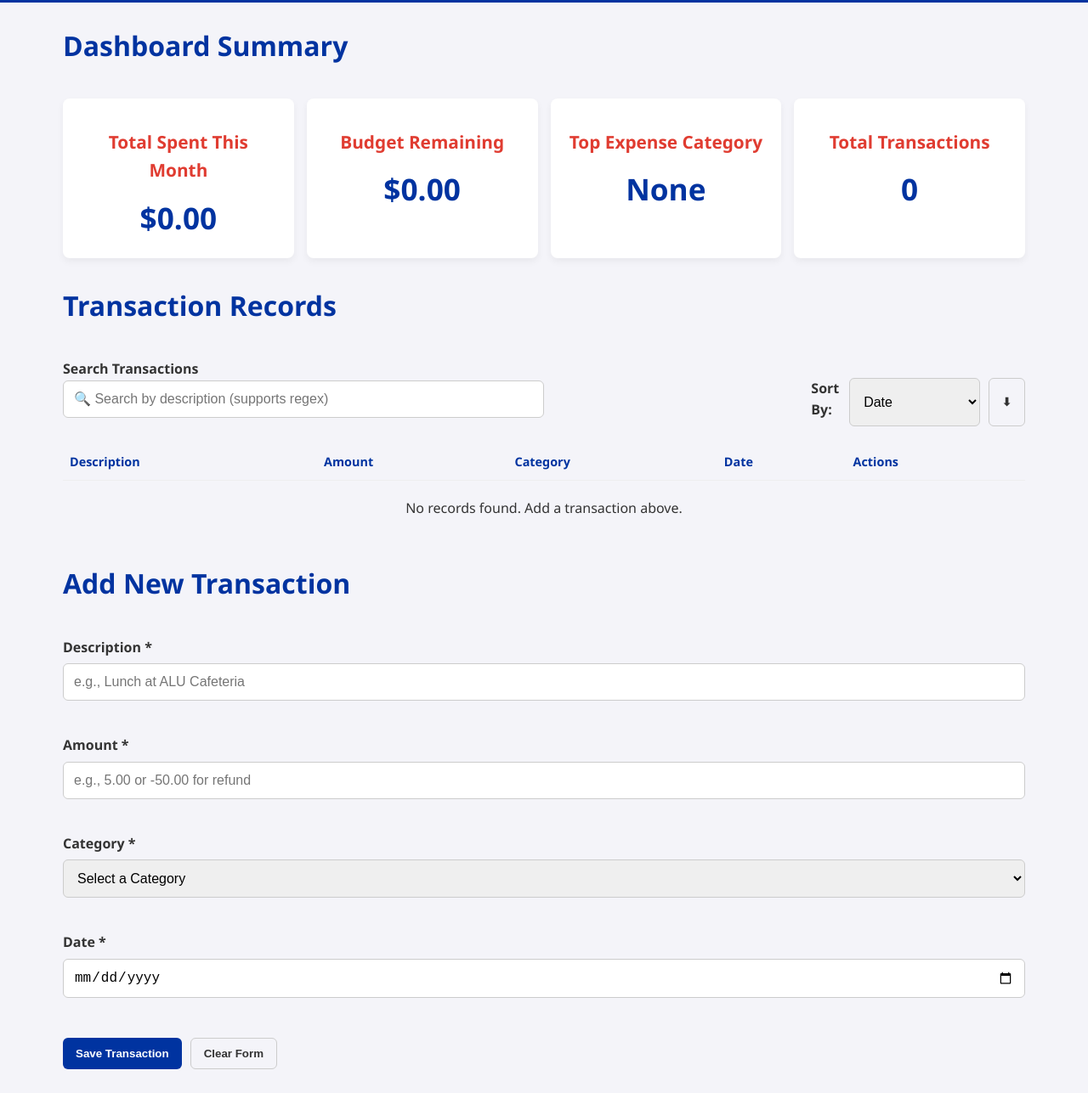
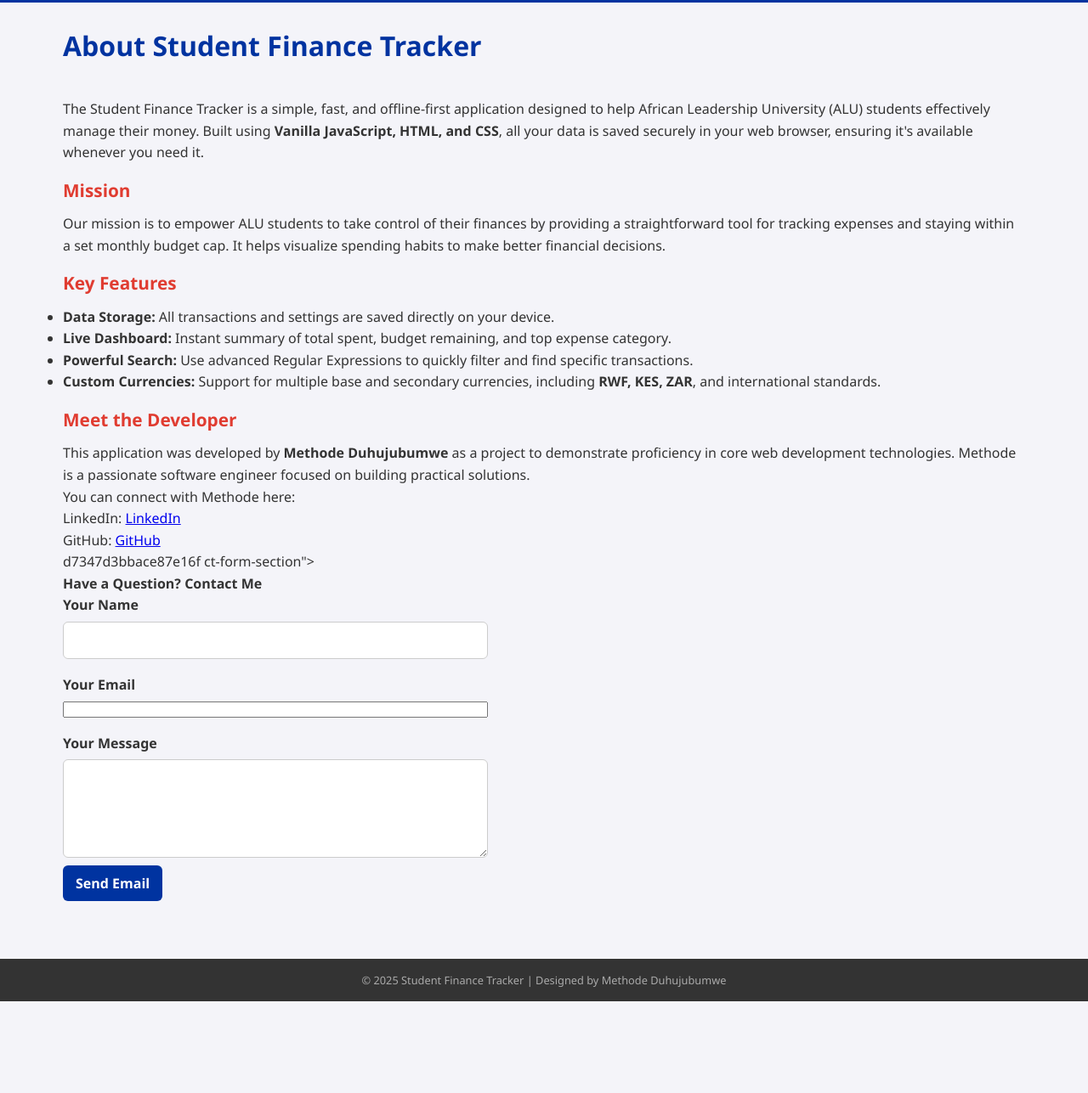
Before and after one commit to dumethode/frontend-finance-tracker, a plain HTML site: page about.html in a window 1280 px wide. Shown: the part 77-1364 px from the top of the page at 85% size. After the commit the page ends 1256 px from the top, so only its background shows below. Drawn offline with Linux system fonts and the light colour scheme.

Commit message:
Revise About page title and description
Updated the About page content and metadata.

```diff
--- a/about.html
+++ b/about.html
@@ -3,14 +3,13 @@
 <head>
     <meta charset="UTF-8">
     <meta name="viewport" content="width=device-width, initial-scale=1.0">
-    <meta name="description" content="Student Finance Tracker - Track your expenses and manage your budget">
-    <title>Dashboard | Student Finance Tracker</title>
+    <meta name="description" content="About the Student Finance Tracker app and the developer.">
+    <title>About | Student Finance Tracker</title>
     <link rel="stylesheet" href="styles/style.css">
     <link rel="stylesheet" href="styles/responsive.css">
 </head>
 <body>
     <a href="#main-content" class="skip-link">Skip to main content</a>
-
     <header class="main-header">
         <div class="container header-container">
             <div class="logo">
@@ -20,9 +19,9 @@
             </div>
             <nav class="main-nav" aria-label="Main navigation">
     <ul class="nav-menu">
-        <li><a href="index.html" class="nav-link active" data-page="dashboard" title="Dashboard" aria-label="Go to Dashboard"><span data-icon>&#x1F4CA;</span> Dashboard</a></li>
+        <li><a href="index.html" class="nav-link" data-page="dashboard" title="Dashboard" aria-label="Go to Dashboard"><span data-icon>&#x1F4CA;</span> Dashboard</a></li>
         <li><a href="index.html#records-table" class="nav-link" data-page="records" title="Records" aria-label="View Records Table"><span data-icon>&#x1F4DC;</span> Records</a></li>
-        <li><a href="about.html" class="nav-link" data-page="about" title="About" aria-label="About the Tracker"><span data-icon>&#x1F4C3;</span> About</a></li>
+        <li><a href="about.html" class="nav-link active" data-page="about" title="About" aria-label="About the Tracker"><span data-icon>&#x1F4C3;</span> About</a></li>
         <li><a href="settings.html" class="nav-link" data-page="settings" title="Settings" aria-label="Go to Settings"><span data-icon>&#x2699;</span> Settings</a></li>
     </ul>
 </nav>
@@ -35,112 +34,48 @@
 
     <main id="main-content">
         <div class="container">
+            <section id="about-us" class="content-section" aria-labelledby="about-heading">
+                <h2 id="about-heading">About Student Finance Tracker</h2>
+                <div class="about-content">
+                    <p>The Student Finance Tracker is a simple, fast, and offline-first application designed to help African Leadership University (ALU) students effectively manage their money. Built using <strong>Vanilla JavaScript, HTML, and CSS</strong>, all your data is saved securely in your web browser, ensuring it's available whenever you need it.</p>
 
-            <section id="dashboard" class="content-section" aria-labelledby="dashboard-heading">
-                <h2 id="dashboard-heading">Dashboard Summary</h2>
+                    <h3>Mission</h3>
+                    <p>Our mission is to empower ALU students to take control of their finances by providing a straightforward tool for tracking expenses and staying within a set monthly budget cap. It helps visualize spending habits to make better financial decisions.</p>
 
-                <div class="stats-grid">
-                    <div class="stat-card">
-                        <h3>Total Spent This Month</h3>
-                        <p class="stat-value" id="total-spent">$0.00</p>
-                    </div>
-                    <div class="stat-card">
-                        <h3>Budget Remaining</h3>
-                        <p class="stat-value" id="budget-remaining">$0.00</p>
-                    </div>
-                    <div class="stat-card">
-                        <h3>Top Expense Category</h3>
-                        <p class="stat-value" id="top-category">None</p>
-                    </div>
-                    <div class="stat-card">
-                        <h3>Total Transactions</h3>
-                        <p class="stat-value" id="total-transactions">0</p>
+                    <h3>Key Features</h3>
+                    <ul>
+                        <li><strong>Data Storage:</strong> All transactions and settings are saved directly on your device.</li>
+                        <li><strong>Live Dashboard:</strong> Instant summary of total spent, budget remaining, and top expense category.</li>
+                        <li><strong>Powerful Search:</strong> Use advanced Regular Expressions to quickly filter and find specific transactions.</li>
+                        <li><strong>Custom Currencies:</strong> Support for multiple base and secondary currencies, including <strong>RWF, KES, ZAR</strong>, and international standards.</li>
+                    </ul>
+
+                    <h3>Meet the Developer</h3>
+                    <p>This application was developed by <strong>Methode Duhujubumwe</strong> as a project to demonstrate proficiency in core web development technologies. Methode is a passionate software engineer focused on building practical solutions.</p>
+                    <p>You can connect with Methode here:</p>
+
+                    <p>LinkedIn: <a href="https://www.linkedin.com/in/dumethode/" target="_blank" rel="noopener">LinkedIn</a></p>
+                    <p>GitHub: <a href="https://github.com/dumethode" target="_blank" rel="noopener">GitHub</a></p>
+d7347d3bbace87e16f
+ct-form-section">
+                        <h4>Have a Question? Contact Me</h4>
+                        <form id="contact-form" class="contact-form">
+                            <div class="form-group">
+                                <label for="contact-name">Your Name</label>
+                                <input type="text" id="contact-name" required>
+                            </div>
+                            <div class="form-group">
+                                <label for="contact-email">Your Email</label>
+                                <input type="email" id="contact-email" required>
+                            </div>
+                            <div class="form-group">
+                                <label for="contact-message">Your Message</label>
+                                <textarea id="contact-message" rows="5" required></textarea>
+                            </div>
+                            <a href="mailto:m.duhujubum@alustudent.com" id="send-email-link" class="btn btn-primary no-underline">Send Email</a>
+                        </form>
                     </div>
                 </div>
-
-                <h2 style="margin-top: 30px;" id="records-heading">Transaction Records</h2>
-
-                <div id="controls-section" class="controls-section">
-                    <div class="search-box">
-                        <label for="regex-search" class="visually-hidden">Search Transactions</label>
-                        <input type="text" id="regex-search" placeholder="&#x1F50D; Search by description (supports regex)">
-                    </div>
-                    <div class="sort-controls">
-                        <label for="sort-by">Sort By:</label>
-                        <select id="sort-by">
-                            <option value="date">Date</option>
-                            <option value="amount">Amount</option>
-                            <option value="category">Category</option>
-                            <option value="description">Description</option>
-                        </select>
-                        <button id="sort-order-btn" class="btn btn-secondary" aria-label="Toggle sort order">&#x2B07;</button>
-                    </div>
-                </div>
-
-                <div class="table-wrapper">
-                    <table id="records-table">
-                        <thead>
-                            <tr>
-                                <th>Description</th>
-                                <th>Amount</th>
-                                <th>Category</th>
-                                <th>Date</th>
-                                <th>Actions</th>
-                            </tr>
-                        </thead>
-                        <tbody id="records-tbody">
-                            </tbody>
-                    </table>
-                </div>
-                <p id="no-records-message" style="text-align: center; margin-top: 20px; display: none;">No records found. Add a transaction above.</p>
-            </section>
-
-            <section id="add-transaction" class="content-section" aria-labelledby="add-transaction-heading">
-                <h2 id="add-transaction-heading">Add New Transaction</h2>
-                <form id="transaction-form" class="transaction-form">
-
-                    <input type="hidden" id="transaction-id-input" name="id" value="">
-
-                    <div class="form-group">
-                        <label for="description">Description *</label>
-                        <input type="text" id="description" name="description" required placeholder="e.g., Lunch at ALU Cafeteria">
-                        <span class="error-message" id="description-error"></span>
-                    </div>
-
-                    <div class="form-group">
-                        <label for="amount">Amount *</label>
-                        <input type="number" id="amount" name="amount" min="-1000000" step="0.01" required placeholder="e.g., 5.00 or -50.00 for refund">
-                        <span class="error-message" id="amount-error"></span>
-                    </div>
-
-                    <div class="form-group">
-                        <label for="category">Category *</label>
-                        <select id="category" name="category" required>
-                            <option value="">Select a Category</option>
-                            <option value="Food">Food</option>
-                            <option value="Books">Books/Supplies</option>
-                            <option value="Transport">Transport</option>
-                            <option value="Entertainment">Entertainment</option>
-                            <option value="Fees">Fees/Tuition</option>
-                            <option value="Other">Other</option>
-                        </select>
-                        <span class="error-message" id="category-error"></span>
-                    </div>
-
-                    <div class="form-group">
-                        <label for="date">Date *</label>
-                        <input type="date" id="date" name="date" required>
-                        <span class="error-message" id="date-error"></span>
-                    </div>
-
-                    <div class="form-actions">
-                        <button type="submit" id="save-transaction-btn" class="btn btn-primary">Save Transaction</button>
-                        <button type="reset" class="btn btn-secondary">Clear Form</button>
-                    </div>
-
-                    <div id="form-status" role="status" aria-live="polite" class="status-message"></div>
-                </form>
-
             </section>
         </div>
     </main>
@@ -150,7 +85,5 @@
             <p>&copy; 2025 Student Finance Tracker | Designed by Methode Duhujubumwe</p>
         </div>
     </footer>
-
-    <script type="module" src="scripts/ui.js"></script>
-</body>
+    </body>
 </html>
```
